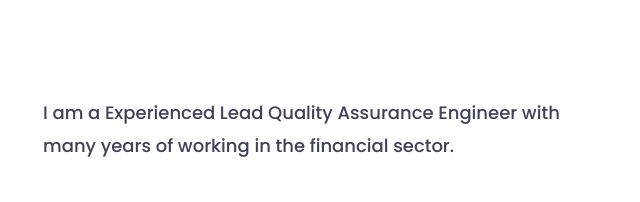
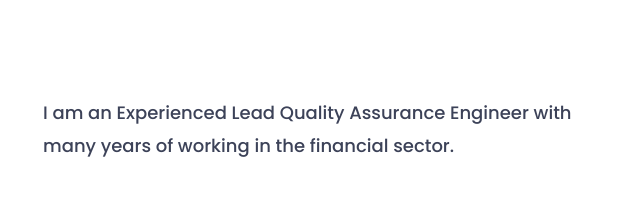
Before and after one commit to shirlys1978/resume, a plain HTML site: page index.html in a window 1280 px wide. Shown: the part 1020-1222 px from the top of the page, 27-667 px from the left. Drawn offline with nearby package versions, Linux system fonts and the light colour scheme.

Commit message:
Update index.html

```diff
--- a/index.html
+++ b/index.html
@@ -123,7 +123,7 @@
 						<div class="col-sm-6">
 							<div class="single-about-txt">
 								<h3>
-									I am a Experienced Lead Quality Assurance Engineer with many years of working in the financial sector.
+									I am an Experienced Lead Quality Assurance Engineer with many years of working in the financial sector.
 								</h3>
 								<p>
 									Highly focused and detail-oriented, with great problem-solving skills and a very strong technical sense. A team player, experienced at working both as part of the team and as the team lead, with a proven track record of establishing a team from the ground up, including employee training and creating correct QA practices within a company.
```
